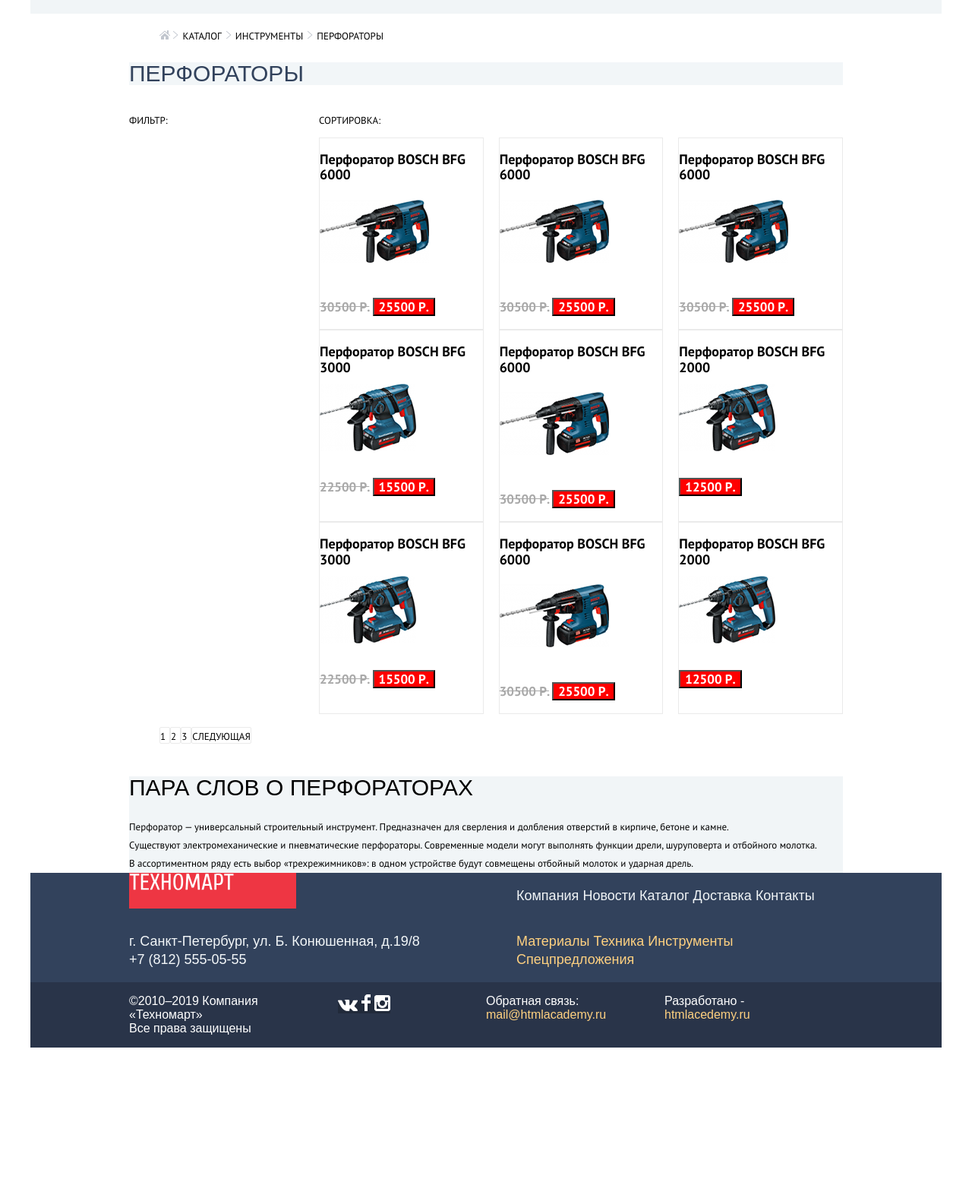
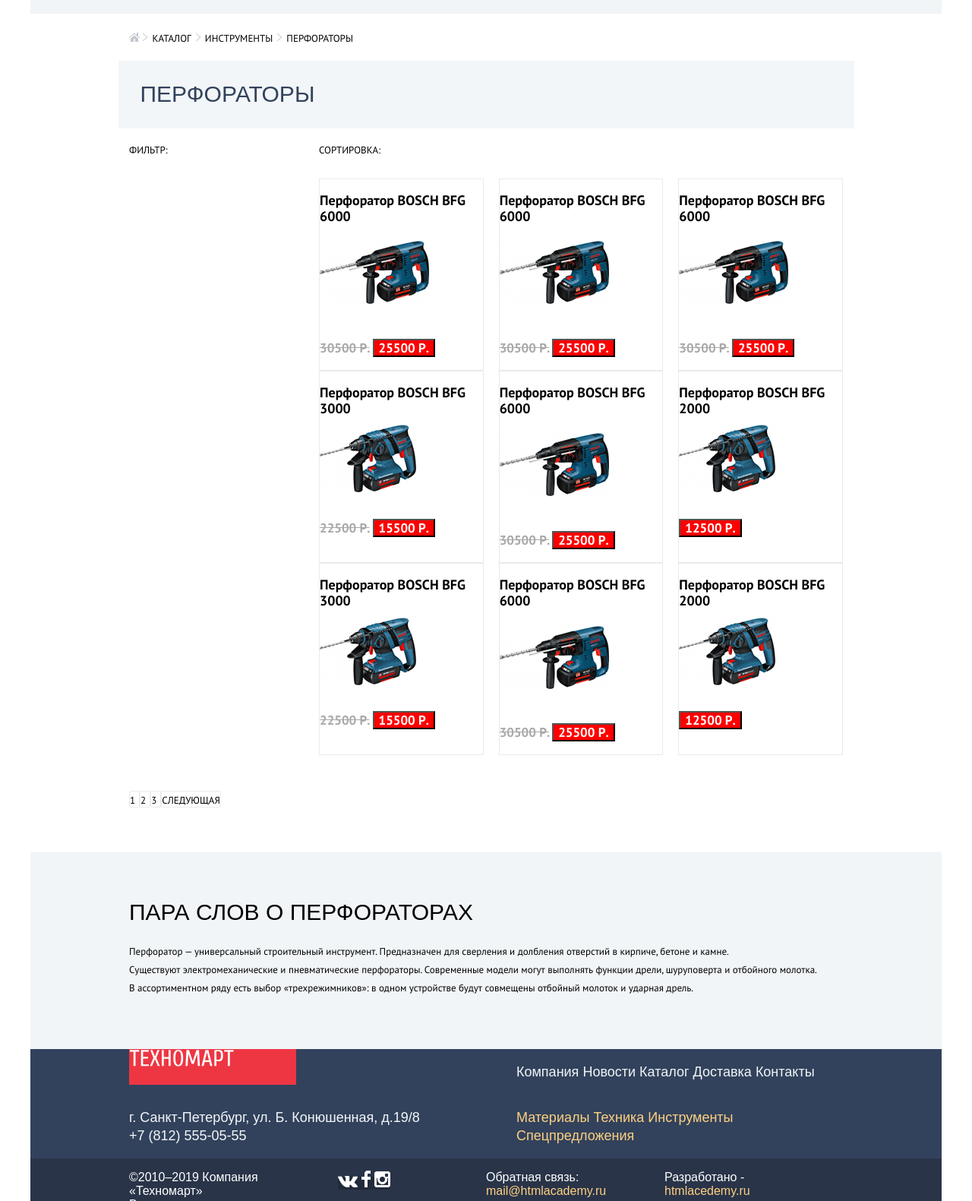
Before and after one commit to melu5ha/1215799-technomart-29, a plain HTML site: page catalog.html in a window 1280 px wide. Shown: the part 300-1881 px from the top of the page at 76% size. Before the commit the page ends 1679 px from the top, so only its background shows below. Drawn offline with Linux system fonts and the light colour scheme; a web font is replaced by a local one.

Commit message:
Сетка каталога

```diff
--- a/catalog.html
+++ b/catalog.html
@@ -94,10 +94,11 @@
     </header>
 
     <main class="catalog">
+      <div class="catalog_nav_container">
         <ul class="catalog_nav_list">
           <li class="catalog_nav_item">
             <a class="catalog_nav_link" href="index.html">
-            <img src="img/icon-home.png" alt="Главная">
+              <img src="img/icon-home.png" width="14" height="12" alt="Главная">
             </a>
             <img src="img/Shape.svg" width="8" height="12" alt="Стрелка">
           </li>
@@ -113,18 +114,19 @@
             <a class="catalog_nav_link" href="#">Перфораторы</a>
           </li>
         </ul>
+      </div>
 
-      <h2 class="catalog_item_title" >Перфораторы</h2>
+      <div class="catalog_item_title" >Перфораторы</div>
       <div class="catalog_position">
         <div class="filter">
-          <h3 class="filter_title">Фильтр:</h3>
+          <div class="filter_title">Фильтр:</div>
           <!-- Здесь будет форма фильтра -->
         </div>
 
 
         <div class="catalog_products">
           <div class="sorting">
-            <h3 class="sorting_title">Сортировка:</h3>
+            <div class="sorting_title">Сортировка:</div>
             <!-- Здесь будет форма сортировки -->
           </div>
 
@@ -255,12 +257,14 @@
         </ul>
       </div>
       <section class="catalog_product_information">
+        <div class="catalog_product_information_container">
           <h2 class="catalog_product_title">ПАРА СЛОВ О ПЕРФОРАТОРАХ</h2>
           <article class="catalog_product_content">
             Перфоратор — универсальный строительный инструмент. Предназначен для сверления и долбления отверстий в кирпиче, бетоне и камне.<br>
             Существуют электромеханические и пневматические перфораторы. Современные модели могут выполнять функции дрели, шуруповерта и отбойного молотка.<br>
             В ассортиментном ряду есть выбор «трехрежимников»: в одном устройстве будут совмещены отбойный молоток и ударная дрель.
           </article>
+        </div>
       </section>
     </main>
 
--- a/css/style.css
+++ b/css/style.css
@@ -545,12 +545,22 @@
 
 .catalog {
   background-color: var(--basic-white);
+  padding-top: 21px;
+}
+
+.catalog_item_title,
+.catalog_nav_container,
+.catalog_position,
+.catalog_product_information_container {
   width: 940px;
   margin: 0 auto;
 }
 
 .catalog_nav_list {
   list-style: none;
+  margin: 0;
+  padding-left: 0;
+  padding-bottom: 20px;
 }
 
 .catalog_nav_item {
@@ -572,12 +582,16 @@
   line-height: 30px;
   text-transform: uppercase;
   font-weight: normal;
+  padding-top: 29px;
+  padding-left: 29px; /* Не могу понять почему здесь при паддинге разширяются границы */
+  padding-bottom: 30px;
 }
 
 .catalog_position {
   display: grid;
   grid-template-columns: 1fr 3fr;
   column-gap: 20px;
+  padding-top: 20px;
 }
 
 .filter_title, .sorting_title {
@@ -589,10 +603,15 @@
   font-weight: normal;
 }
 
+.catalog_products {
+  margin-bottom: 48px;
+}
+
 .catalog_products_list {
   list-style: none;
   margin: 0;
-  padding: 0;
+  padding-top: 28px;
+  padding-left: 0;
   display: grid;
   grid-template-columns: repeat(3, 1fr);
   column-gap: 20px;
@@ -600,6 +619,8 @@
 
 .catalog_number_list {
   list-style: none;
+  padding: 0;
+  margin: 0;
 }
 
 .catalog_number_item {
@@ -629,11 +650,19 @@
   background-color: var(--main-header-color);
 }
 
+.catalog_product_information_container {
+  margin-top: 59px;
+  padding-top: 64px;
+  padding-bottom: 68px  ;
+}
+
 .catalog_product_title {
   color: var(--basic-black);
   font-size: 30px;
   line-height: 30px;
   font-weight: normal;
+  padding: 0;
+  margin-top: 0;
 }
 
 .catalog_product_content {
```
Lines whose indentation alone changed are shown as unchanged.
